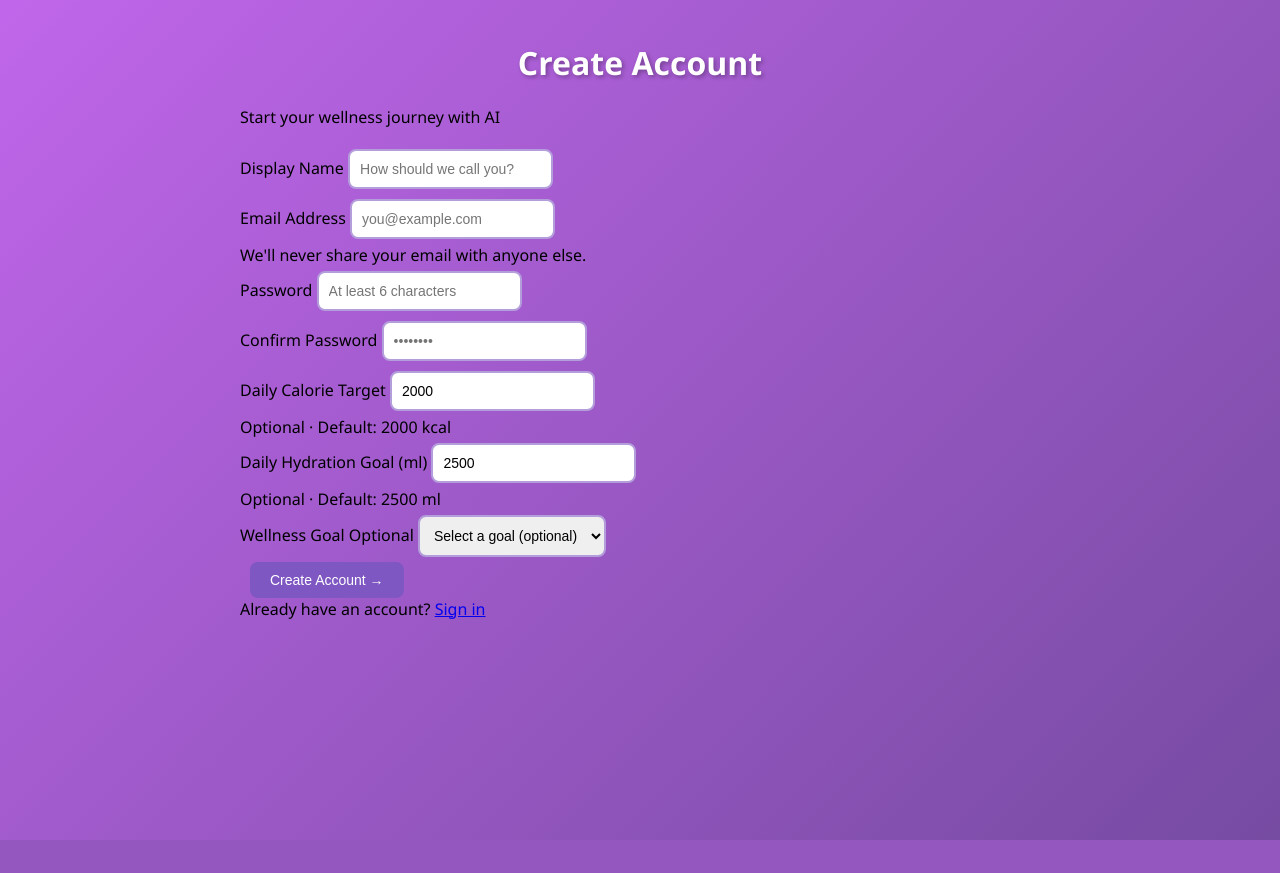
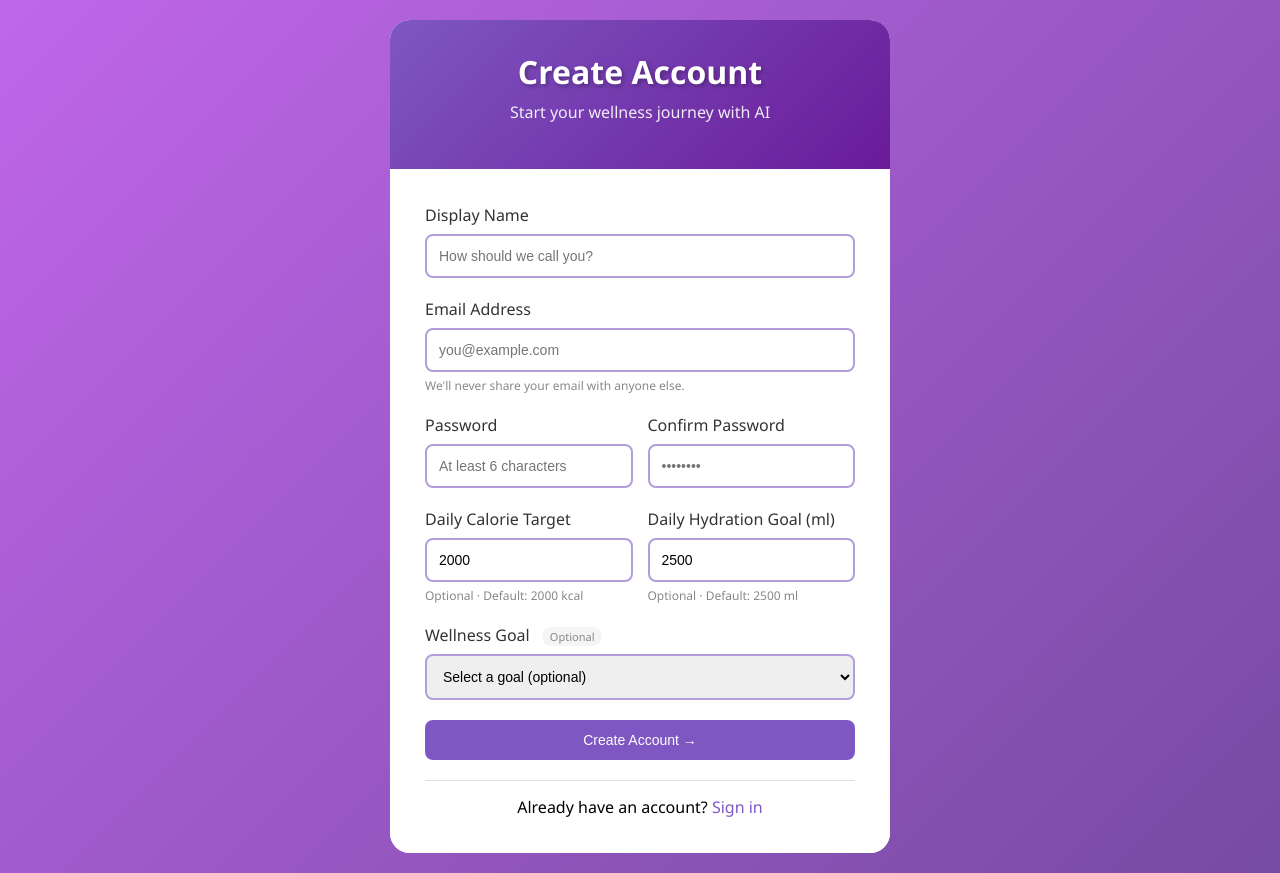
Before and after one commit to OmarXX-alt/Deployment-Project-VitalAI, a Flask app: template main/application/templates/register.html in a window 1280 px wide. Before the commit the page ends 840 px from the top, so only its background shows below. Run offline with Flask 3, Linux system fonts and the light colour scheme; the template is opened without the code that fills it, so the values that code supplies are empty.

Commit message:
updated static visual styling to the files

```diff
--- a/main/application/static/styles.css
+++ b/main/application/static/styles.css
@@ -1,6 +1,6 @@
 body {
     font-family: 'Segoe UI', Arial, sans-serif;
-    max-width: 800px;
+    max-width: 1200px;
     margin: 0 auto;
     padding: 20px;
     background: linear-gradient(135deg, #c066ea 0%, #764ba2 100%);
@@ -11,6 +11,160 @@ h1 {
     color: #fff;
     text-align: center;
     text-shadow: 2px 2px 4px rgba(0,0,0,0.3);
+}
+
+/* Auth Pages (login/register/index) */
+.container {
+    max-width: 500px;
+    margin: 0 auto;
+    background: white;
+    border-radius: 20px;
+    overflow: hidden;
+}
+
+.header {
+    background: linear-gradient(135deg, #7e57c2 0%, #6a1b9a 100%);
+    padding: 30px;
+    text-align: center;
+}
+
+.header h1 {
+    color: white;
+    margin: 0;
+}
+
+.header p {
+    color: rgba(255,255,255,0.9);
+    margin-top: 8px;
+}
+
+.form-container {
+    padding: 35px;
+    background: white;
+}
+
+.form-group {
+    margin-bottom: 20px;
+}
+
+label {
+    display: block;
+    margin-bottom: 8px;
+    color: #333;
+    font-weight: 500;
+}
+
+input, select {
+    padding: 12px;
+    margin: 0;
+    border-radius: 8px;
+    border: 2px solid #b39ddb;
+    font-size: 14px;
+    width: 100%;
+    box-sizing: border-box;
+}
+
+input:focus, select:focus {
+    border-color: #9e57c2;
+    outline: none;
+}
+
+input[type="range"] {
+    width: 200px;
+    margin: 10px;
+    accent-color: #7e57c2;
+}
+
+button {
+    background: #7e57c2;
+    color: white;
+    border: none;
+    padding: 12px 20px;
+    border-radius: 8px;
+    cursor: pointer;
+    font-size: 14px;
+    width: 100%;
+}
+
+button:hover {
+    background: #5e35b1;
+}
+
+.link {
+    text-align: center;
+    margin-top: 20px;
+    padding-top: 15px;
+    border-top: 1px solid #e0e0e0;
+}
+
+.link a {
+    color: #7e57c2;
+    text-decoration: none;
+}
+
+.error-message, .success-message {
+    padding: 10px;
+    border-radius: 8px;
+    margin-bottom: 20px;
+    display: none;
+}
+
+.error-message { background: #fee; color: #c33; border-left: 4px solid #c33; }
+.success-message { background: #e8f5e9; color: #2e7d32; border-left: 4px solid #2e7d32; }
+
+.row {
+    display: flex;
+    gap: 15px;
+}
+
+.row .form-group {
+    flex: 1;
+}
+
+.info-text {
+    font-size: 12px;
+    color: #888;
+    margin-top: 5px;
+}
+
+.optional-badge {
+    font-size: 11px;
+    color: #888;
+    background: #f5f5f5;
+    padding: 2px 8px;
+    border-radius: 20px;
+    margin-left: 8px;
+}
+
+/* Dashboard Specific Styles (Issue #21) */
+.dashboard-container {
+    max-width: 800px;
+    margin: 0 auto;
+}
+
+.dashboard-header {
+    display: flex;
+    justify-content: space-between;
+    align-items: center;
+    background: rgba(255,255,255,0.95);
+    border-radius: 16px;
+    padding: 15px 25px;
+    margin-bottom: 20px;
+}
+
+.dashboard-header h2 {
+    color: #6a1b9a;
+    margin: 0;
+}
+
+.logout-btn {
+    width: auto;
+    background: #c33;
+    padding: 8px 20px;
+}
+
+.logout-btn:hover {
+    background: #a00;
 }
 
 .card {
@@ -26,44 +180,10 @@ h1 {
     margin-top: 0;
 }
 
-input, select {
-    padding: 10px;
-    margin: 5px 5px 5px 0;
-    border-radius: 8px;
-    border: 2px solid #b39ddb;
-    font-size: 14px;
-}
-
-input:focus, select:focus {
-    border-color: #9e57c2;
-    outline: none;
-}
-
-input[type="range"] {
-    width: 200px;
-    margin: 10px;
-    accent-color: #7e57c2;
-}
-
 #mood-value {
     font-weight: bold;
     color: #6a1b9a;
     font-size: 18px;
-}
-
-button {
-    background: #7e57c2;
-    color: white;
-    border: none;
-    padding: 10px 20px;
-    border-radius: 8px;
-    cursor: pointer;
-    font-size: 14px;
-    margin-left: 10px;
-}
-
-button:hover {
-    background: #5e35b1;
 }
 
 .ai-response {
@@ -78,3 +198,24 @@ button:hover {
 .hidden {
     display: none;
 }
+
+/* Responsive */
+@media (max-width: 768px) {
+    body {
+        padding: 10px;
+    }
+
+    .row {
+        flex-direction: column;
+        gap: 0;
+    }
+
+    .dashboard-header {
+        flex-direction: column;
+        gap: 10px;
+    }
+
+    .logout-btn {
+        width: 100%;
+    }
+}
```
